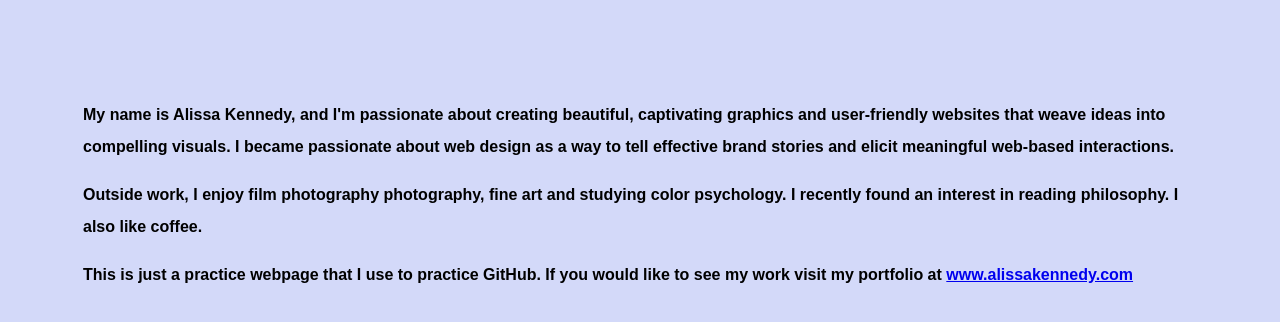
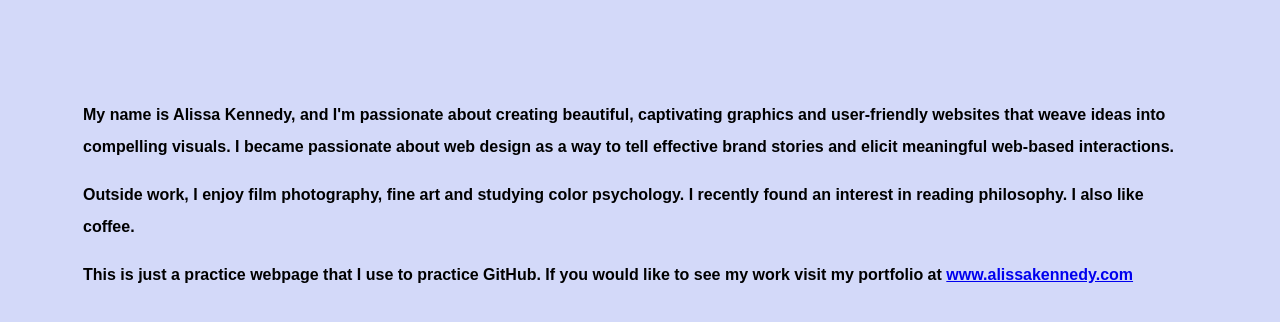
Before and after one commit to AlissaKennedy/alissakennedy.github.io, a plain HTML site: page index.html in a window 1280 px wide. Drawn offline with Linux system fonts and the light colour scheme.

Commit message:
Update index.html

```diff
--- a/index.html
+++ b/index.html
@@ -12,7 +12,7 @@
 		My name is Alissa Kennedy, and I'm passionate about creating beautiful, captivating graphics and user-friendly websites that weave ideas into compelling visuals. I became passionate about web design as a way to tell effective brand stories and elicit meaningful web-based interactions.</p>
 
 		<p>
-		Outside work, I enjoy film photography photography, fine art and studying color psychology. I recently found an interest in reading philosophy. I also like coffee.</p>
+		Outside work, I enjoy film photography, fine art and studying color psychology. I recently found an interest in reading philosophy. I also like coffee.</p>
 
 		<p>This is just a practice webpage that I use to practice GitHub. If you would like to see my work visit my portfolio at <a href="http://www.alissakennedy.com">www.alissakennedy.com</a></p>
 </div>
```
